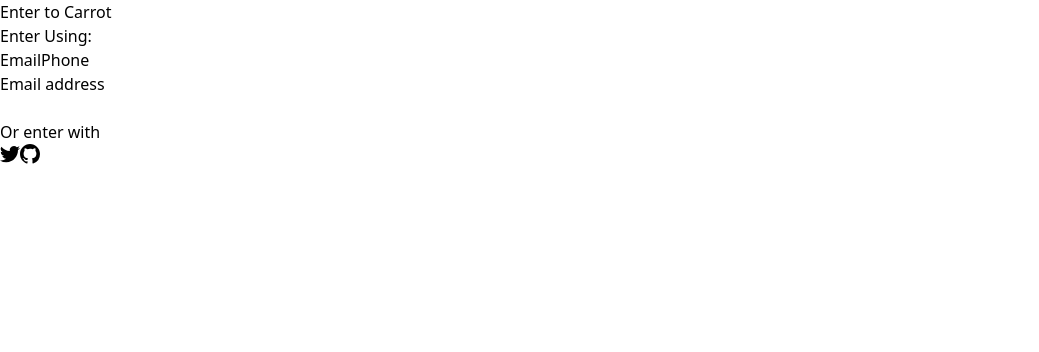
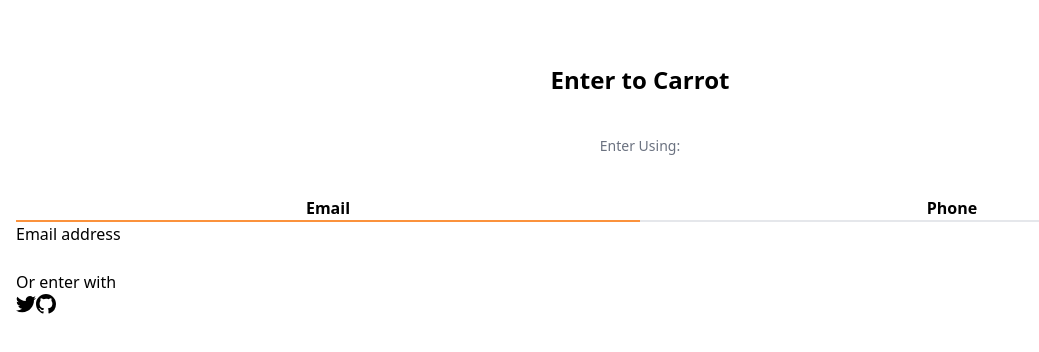
Before and after one commit to joyjsmun/clone-carrot-market, a Next.js app: page /enter in a window 1280 px wide. Shown: the top 352 px of the page, without its empty margins (0-1039 px from the left). Built offline with nearby package versions, Linux system fonts and the light colour scheme.

Commit message:
ADD: styling for auth page

```diff
--- a/pages/enter.tsx
+++ b/pages/enter.tsx
@@ -6,15 +6,15 @@
     const onPhoneClick = () => setMethod("phone");
 
     return(
-        <div>
-            <h3>Enter to Carrot</h3>
+        <div className="mt-16 px-4">
+            <h3 className="font-bold text-2xl text-center ">Enter to Carrot</h3>
             <div>
-                <div>
-                    <h5>Enter Using:</h5>
+                <div className="my-10">
+                    <h5 className="text-gray-500 text-sm text-center">Enter Using:</h5>
                 </div>
-                <div>
-                    <button onClick={onEmailClick}>Email</button>
-                    <button onClick={onPhoneClick}>Phone</button>
+                <div className="flex justify-around w-full">
+                    <button className="font-bold border-b-2 w-full border-orange-400" onClick={onEmailClick}>Email</button>
+                    <button className="font-bold border-b-2 w-full" onClick={onPhoneClick}>Phone</button>
                 </div>
             </div>
             <form>
```
